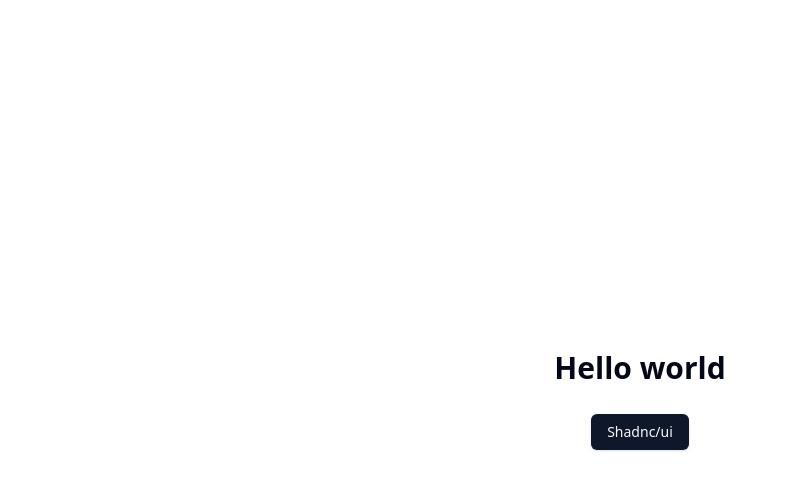
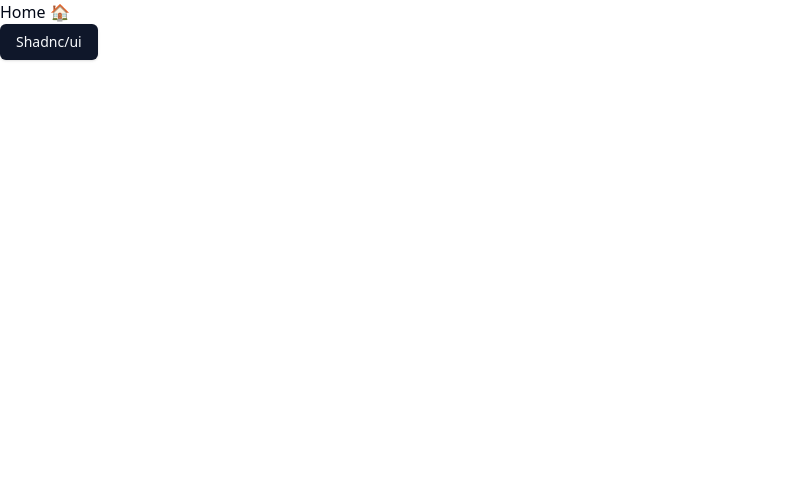
Before and after one commit to nicoooo972/Instant-PlayHub-front, a React (Create React App) app: page / in a window 1280 px wide. Shown: the top 490 px of the page, without its empty margins (0-787 px from the left). Built offline with nearby package versions, Linux system fonts and the light colour scheme.

Commit message:
add react router dom + other folders

```diff
--- a/package.json
+++ b/package.json
@@ -16,6 +16,7 @@
     "clsx": "^2.1.0",
     "react": "^18.2.0",
     "react-dom": "^18.2.0",
+    "react-router-dom": "^6.22.0",
     "react-scripts": "5.0.1",
     "tailwind-merge": "^2.2.0",
     "tailwindcss": "^3.4.1",
--- a/src/App.tsx
+++ b/src/App.tsx
@@ -1,11 +1,21 @@
-import { Button } from '@/components/ui/button';
+import { createBrowserRouter, RouterProvider} from "react-router-dom"
+import NotFound from "@/pages/NotFound";
+import Home from "./pages/Home";
+
+const router = createBrowserRouter([
+  {
+    path: "/",
+    element: <Home />,
+  },
+  {
+    path: "*",
+    element: <NotFound />,
+  },
+]);
 
 function App() {
   return (
-    <div className='flex flex-col justify-center items-center gap-7 h-screen'>
-      <div className='text-3xl font-bold'>Hello world</div>
-      <Button>Shadnc/ui</Button>
-    </div>
+    <RouterProvider router={router} />
   );
 }
 
--- /dev/null
+++ b/src/pages/Home.tsx
@@ -0,0 +1,11 @@
+import { Button } from '@/components/ui/button';
+
+const Home = () => {
+    return (
+        <div>
+            <h1>Home 🏠</h1>
+            <Button>Shadnc/ui</Button>
+        </div>
+    )
+}
+export default Home
--- /dev/null
+++ b/src/pages/NotFound.tsx
@@ -0,0 +1,6 @@
+const NotFound = () => {
+    return (
+        <div>NotFound</div>
+    )
+}
+export default NotFound
```
Also changed, not shown: 1 other file (tests, documents, lock files or other folders).
